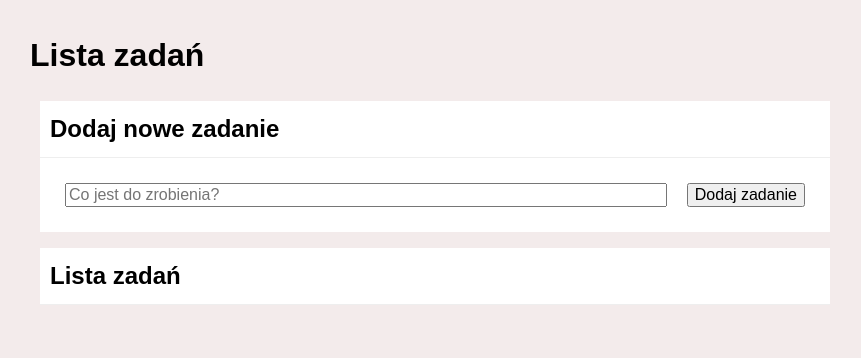
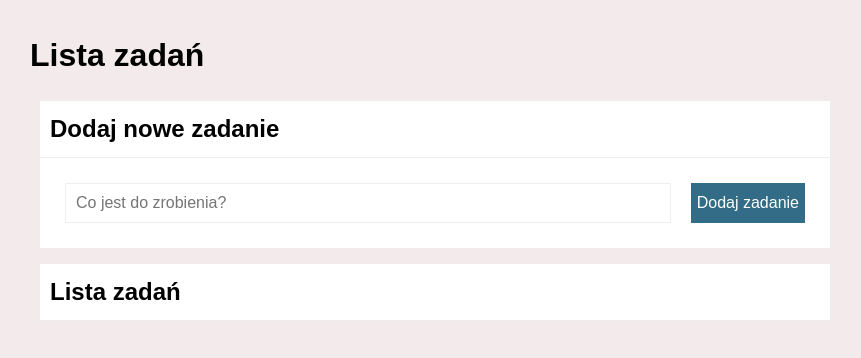
Before and after one commit to Izka25/TODOLIST, a React (Create React App) app: page / in a window 1280 px wide. Shown: the top 358 px of the page, without its empty margins (205-1066 px from the left). Built offline with nearby package versions, Linux system fonts and the light colour scheme.

Commit message:
adding styled components to Form, creating styled.js and removing style.css

```diff
--- a/src/Form/index.js
+++ b/src/Form/index.js
@@ -1,5 +1,5 @@
 import React, { useState } from "react";
-import "./style.css";
+import { FormStyles, Input, Button } from "./styled";
 
 const Form = ({addNewTask}) => {
   const [newTaskContent, setNewTaskContent] = useState("");
@@ -14,15 +14,14 @@ const Form = ({addNewTask}) => {
   };
 
   return (
-    <form className="form" onSubmit={onFormSubmit}>
-      <input
+    <FormStyles onSubmit={onFormSubmit}>
+      <Input
         value={newTaskContent}
-        className="newTask"
         placeholder="Co jest do zrobienia?"
         onChange={({ target }) => setNewTaskContent(target.value)}
       />
-      <button className="button">Dodaj zadanie</button>
-    </form>
+      <Button>Dodaj zadanie</Button>
+    </FormStyles>
   );
 };
 
--- a/src/Form/style.css
+++ /dev/null
@@ -1,15 +0,0 @@
-.form {
-  padding: 25px;
-  display: grid;
-  grid-template-columns: 1fr auto;
-  grid-gap: 20px;
-  background-color: white;
-  /*border: 2px solid white;
-      margin: 0px auto 10px;
-      max-width: 900px;*/
-}
-@media (max-width: 767px) {
-  .form {
-    grid-template-columns: 1fr;
-  }
-}
--- /dev/null
+++ b/src/Form/styled.js
@@ -0,0 +1,31 @@
+import styled, { css } from "styled-components";
+
+export const FormStyles = styled.form`
+    padding: 25px;
+    display: grid;
+    grid-template-columns: 1fr auto;
+    grid-gap: 20px;
+    background-color: white;
+
+    @media (max-width: 767px) {
+    grid-template-columns: 1fr;
+  }
+`;
+
+export const Input = styled.input`
+    max-width: 650px;
+    padding: 10px;
+    border: 1px solid #eee;
+`;
+
+export const Button = styled.button`
+    background-color: #326c86;
+    color: white;
+    transition: 1s;
+    border: none;
+
+    &:hover {
+    background: #593ee0;
+    transform: scale(1.5);
+    }
+`;
```
